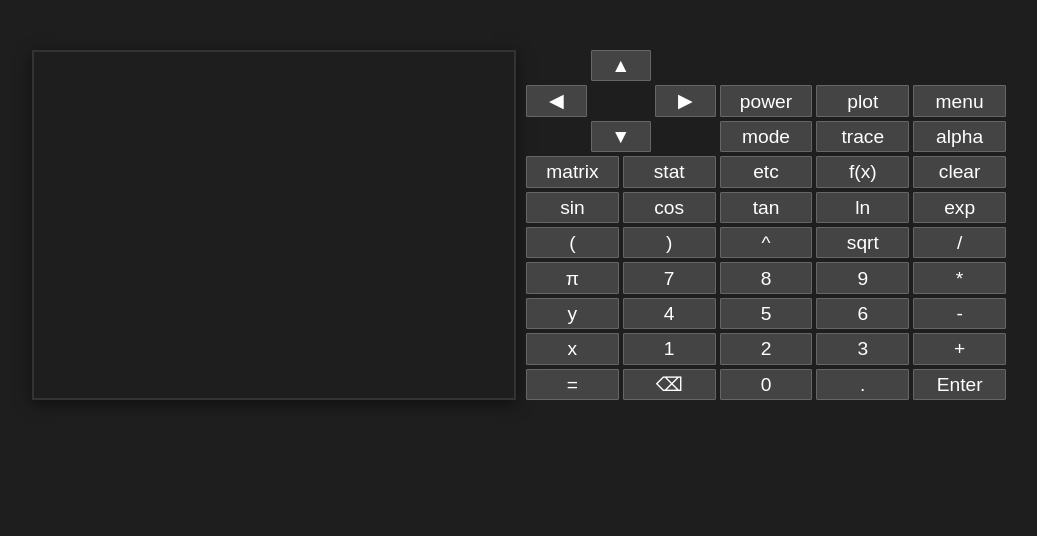
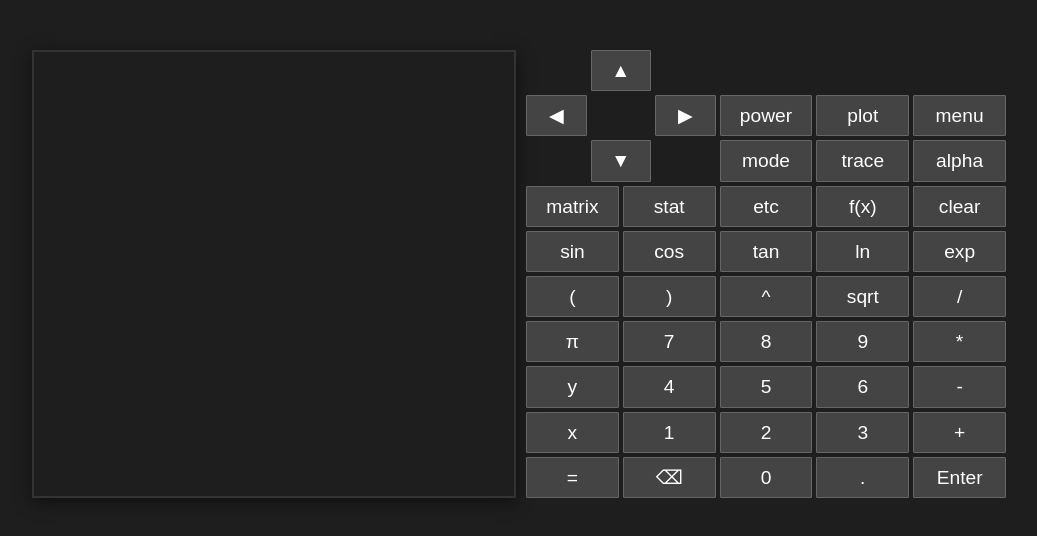
Before and after one commit to brandonbate/brandos, a plain HTML site: page index.html in a window 1280 px wide. Shown: the whole page, without its empty margins (121-1158 px from the left). Drawn offline with Linux system fonts and the light colour scheme; no server answers.

Commit message:
Add files via upload

```diff
--- a/index.html
+++ b/index.html
@@ -108,8 +108,6 @@
 
          width: 100%;
          max-width: 480px; /* Adjust this to make the keypad wider or narrower */
-         min-width: 480px;
-         max-height: 350px;
          margin-top: 0px;
       }
 
```
